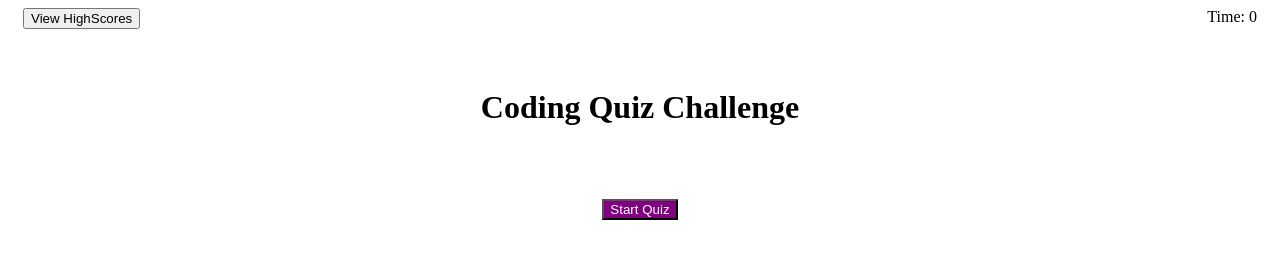
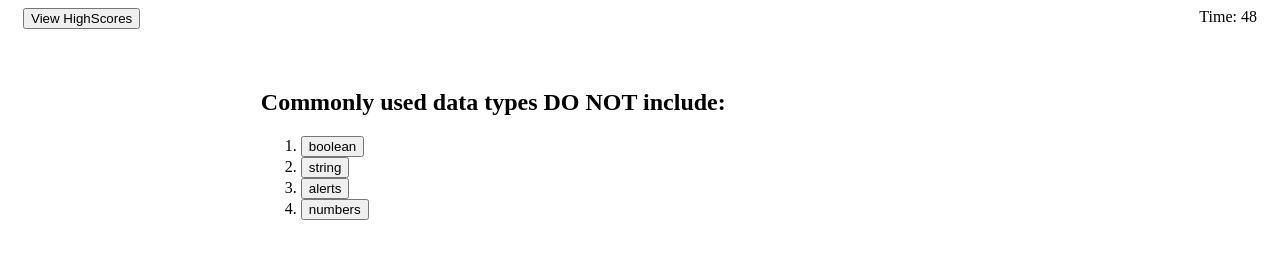
Before and after one commit to BMavetz/Code-Quiz, a plain HTML site: page index.html in a window 1280 px wide. Both pictures are taken after a click on the button "Start Quiz". Drawn offline with Linux system fonts and the light colour scheme.

Commit message:
modify js, and html files to show first question and answers

```diff
--- a/assets/css/style.css
+++ b/assets/css/style.css
@@ -11,6 +11,15 @@ main {
     text-align: center;
     margin-top: 60px;
 }
+
+.questions {
+    display: block;
+    padding-left: 20%;
+    padding-right: 20%;
+    text-align: left;
+    margin-top: 60px;
+}
+}
 main button {
     background-color: purple;
     color: white;
--- a/assets/js/script.js
+++ b/assets/js/script.js
@@ -1,12 +1,67 @@
 var timerEl = document.querySelector(".timer");
+var startScrn = document.querySelector(".startScreen");
+var startBtn = document.querySelector(".startBtn");
+var questions = document.querySelector(".questions");
+var quesPrompt = document.querySelector(".questionPrompt");
+var ansOne = document.querySelector(".answerOne");
+var ansTwo = document.querySelector(".answerTwo");
+var ansThree = document.querySelector(".answerThree");
+var ansFour = document.querySelector(".answerFour");
 //create function so when game starts, question appears
+    //use display = "none" and display = "block" to remove and insert sections
     //question contains 4 answer buttons
     //correct answer selected prints out 'correct' and incorrect answer prints out code 'wrong'
 //after a question is answered, index to the next question
 //after all questions, or if timer runs out, screen comes up with a score
 var timer;
-var timerCount = 5;
-startTimer();
+var timerCount;
+var allQuest = ["Commonly used data types DO NOT include:", "How old are you?", "what year is it?"];
+var allAns = ["boolean", "string", "alerts", "numbers" ]
+var quesIndex;
+var ansIndex;
+questions.style.display = "none";
+startBtn.addEventListener("click", startGame);
+console.log(ansOne.attributes);
+
+function startGame() {
+    startScrn.style.display = "none";
+    questions.style.display = "block";
+    timerCount = 50;
+    quesIndex = 0;
+    ansIndex = 0;
+    startTimer()
+    fillQuestion();
+}
+
+function fillQuestion(){
+    if(quesIndex === 0){
+        quesPrompt.textContent = allQuest[quesIndex];
+        fillAnswer();
+
+    }else if(quesIndex === 1){
+
+    }else if(quesIndex === 2){
+
+    }else if(quesIndex === 3){
+
+    }
+}
+
+function fillAnswer(){
+    if(quesIndex === 0){
+        ansIndex = 0;
+    }else{
+        ansIndex = quesIndex*4;
+    }
+    ansOne.textContent = allAns[ansIndex];
+    ansIndex ++;
+    ansTwo.textContent = allAns[ansIndex];
+    ansIndex ++;
+    ansThree.textContent = allAns[ansIndex];
+    ansIndex ++;
+    ansFour.textContent = allAns[ansIndex];
+}
+
 function startTimer() {
     // Sets timer
     timer = setInterval(function() {
@@ -15,6 +70,8 @@ function startTimer() {
     // Tests if time has run out
       if (timerCount === 0) {
         // Clears interval
+        startScrn.style.display = "block";
+        questions.style.display = "none";
         clearInterval(timer);
       }
     }, 1000);
--- a/index.html
+++ b/index.html
@@ -12,13 +12,34 @@
         <button class = "highscore-list">View HighScores</button>
         <div class="timer">Time: 90</div>
     </header>
-    <main>
+    <main class="startScreen">
         <h1>Coding Quiz Challenge</h1>
-        <p style="visibility:hidden">Try to answer the following code-related questions within the given time limit.  Keep
+        <p >Try to answer the following code-related questions within the given time limit.  Keep
             in mind that incorrect answers will penalize your time by 10 seconds.
         </p>
-        <button class="startQuiz">Start Quiz</button>
+        <button class="startBtn">Start Quiz</button>
     </main>
+    <section class="questions">
+        <h2 class="questionPrompt"></h2>
+        <ol>
+            <li>
+                <button class="answerOne"></button>
+            </li>
+            <li>
+                <button class="answerTwo"></button>
+            </li>
+            <li>
+                <button class="answerThree"></button>
+            </li>
+            <li>
+                <button class="answerFour"></button>
+            </li>
+        </ol>
+        <div class="isCorrect">
+
+        </div>
+
+    </section>
     <script src="./assets/js/script.js"></script>
 </body>
 </html>
```
